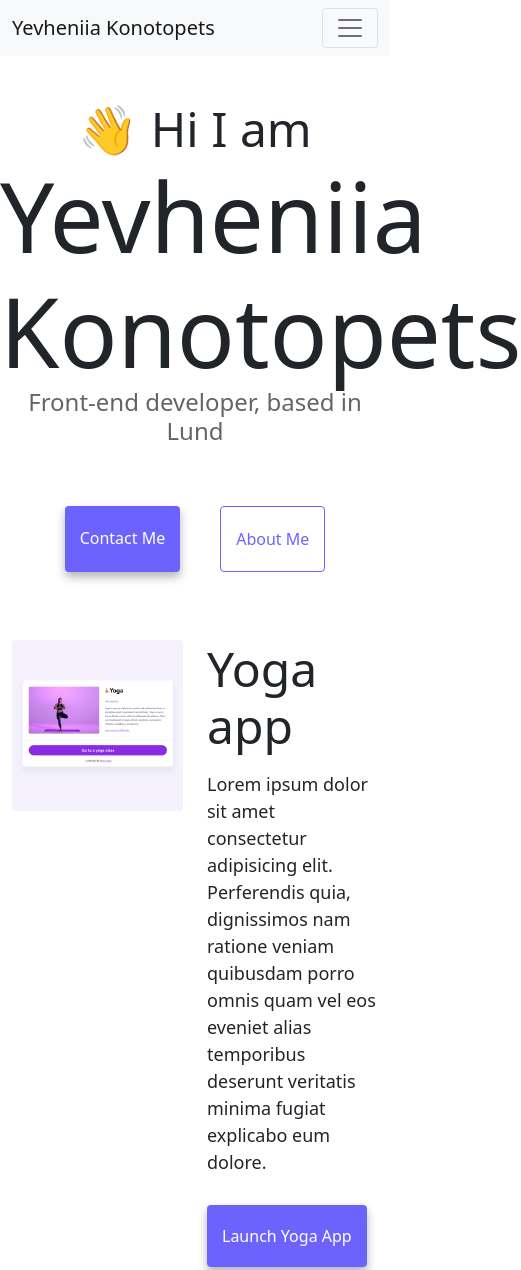
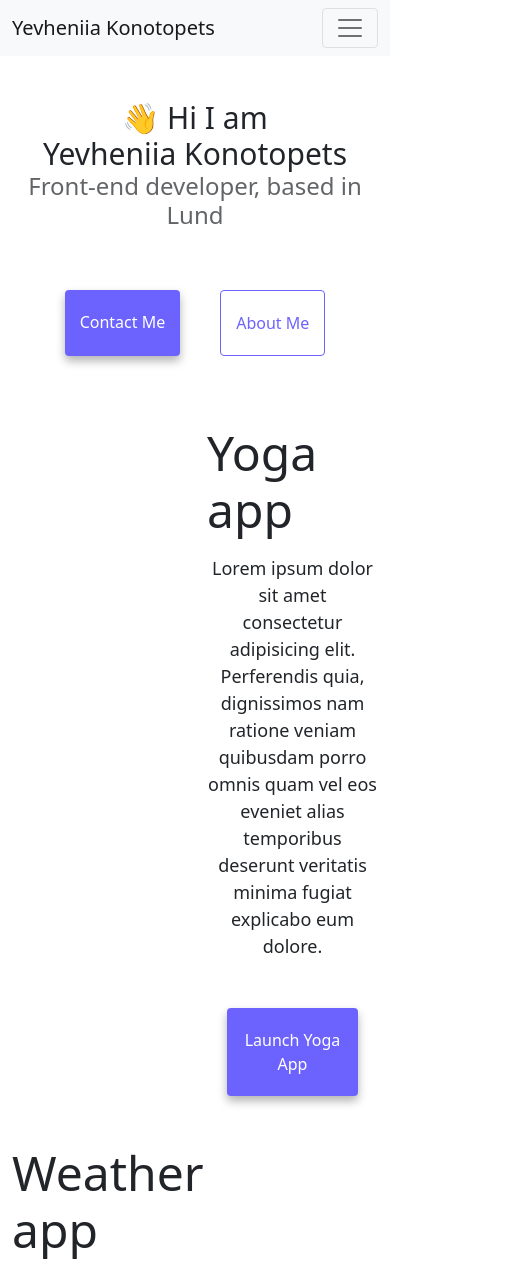
Before and after one commit to YevheniiaKonotopets/portfolio_template, a plain HTML site: page index.html in a window 390 px wide. Shown: the top 1270 px of the page, 521 px wide, since content can reach past the window. Drawn offline with nearby package versions, Linux system fonts and the light colour scheme.

Commit message:
Added @media to style.css

```diff
--- a/index.html
+++ b/index.html
@@ -64,8 +64,8 @@
         </div>
       </div>
     </nav>
-    <h2 class="text-center">👋 Hi I am</h2>
-    <h1 class="text-center">Yevheniia Konotopets</h1>
+    <h2 class="text-center smaller-h2">👋 Hi I am</h2>
+    <h1 class="text-center smaller-h1">Yevheniia Konotopets</h1>
     <h3 class="text-center">Front-end developer, based in Lund</h3>
     <div class="navigation-links mb-5">
       <a href="about.html#contact" class="primary-link" title="Contact me"
@@ -75,10 +75,10 @@
     </div>
     <div class="container">
       <div class="row">
-        <div class="col-6">
+        <div class="col">
           <img src="images/yoga.png" class="img-fluid rounded" alt="YogaApp" />
         </div>
-        <div class="col-6">
+        <div class="col">
           <h2 class="mb-3">Yoga app</h2>
           <p>
             Lorem ipsum dolor sit amet consectetur adipisicing elit. Perferendis
@@ -92,7 +92,7 @@
         </div>
       </div>
       <div class="row mt-5">
-        <div class="col-6">
+        <div class="col">
           <h2 class="mb-3">Weather app</h2>
           <p>
             Lorem ipsum dolor sit amet consectetur adipisicing elit. Perferendis
@@ -106,7 +106,7 @@
             >
           </div>
         </div>
-        <div class="col-6">
+        <div class="col">
           <img
             src="images/weather.png"
             class="img-fluid rounded"
@@ -115,14 +115,14 @@
         </div>
       </div>
       <div class="row mt-5">
-        <div class="col-6">
+        <div class="col">
           <img
             src="images/yogurt.png"
             class="img-fluid rounded"
             alt="YogurtApp"
           />
         </div>
-        <div class="col-6">
+        <div class="col">
           <h2 class="mb-3">Yogurt app</h2>
           <p>
             Lorem ipsum dolor sit amet consectetur adipisicing elit. Perferendis
--- a/style.css
+++ b/style.css
@@ -2,6 +2,31 @@
   --primary-color: #6c63ff;
   --secondary-color: #f5f2fe;
   --box-shadow: 0 5px 10px rgba(0, 0, 0, 0.3);
+}
+
+@media (max-width: 800px) {
+  .smaller-h1 {
+    font-size: 30px;
+  }
+
+  .smaller-h2 {
+    font-size: 30px;
+    text-align: center;
+  }
+
+  p {
+    text-align: center;
+  }
+
+  img {
+    display: none;
+  }
+
+  .primary-link {
+    display: block;
+    text-align: center;
+    margin: 0 20px;
+  }
 }
 
 body {
```
